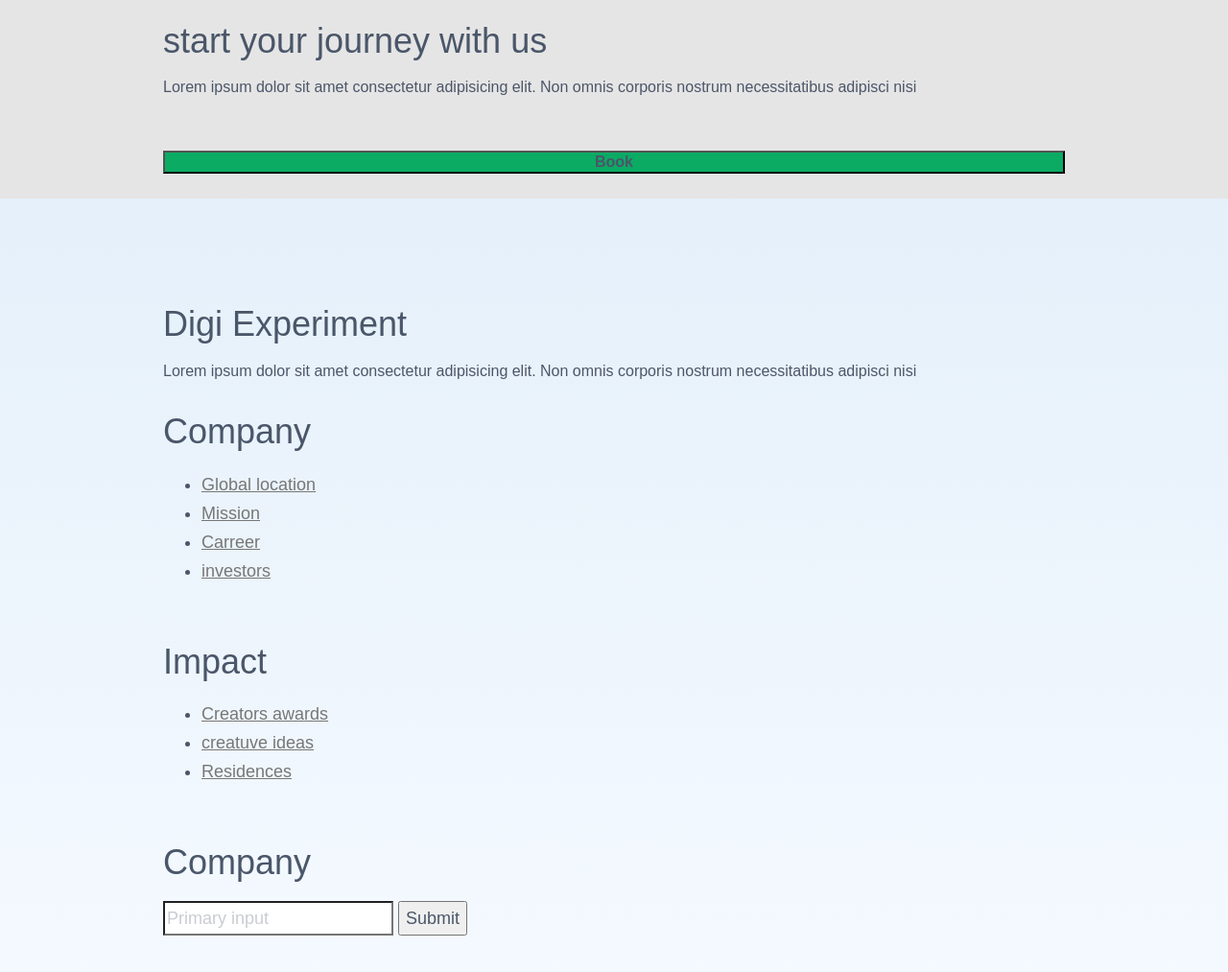
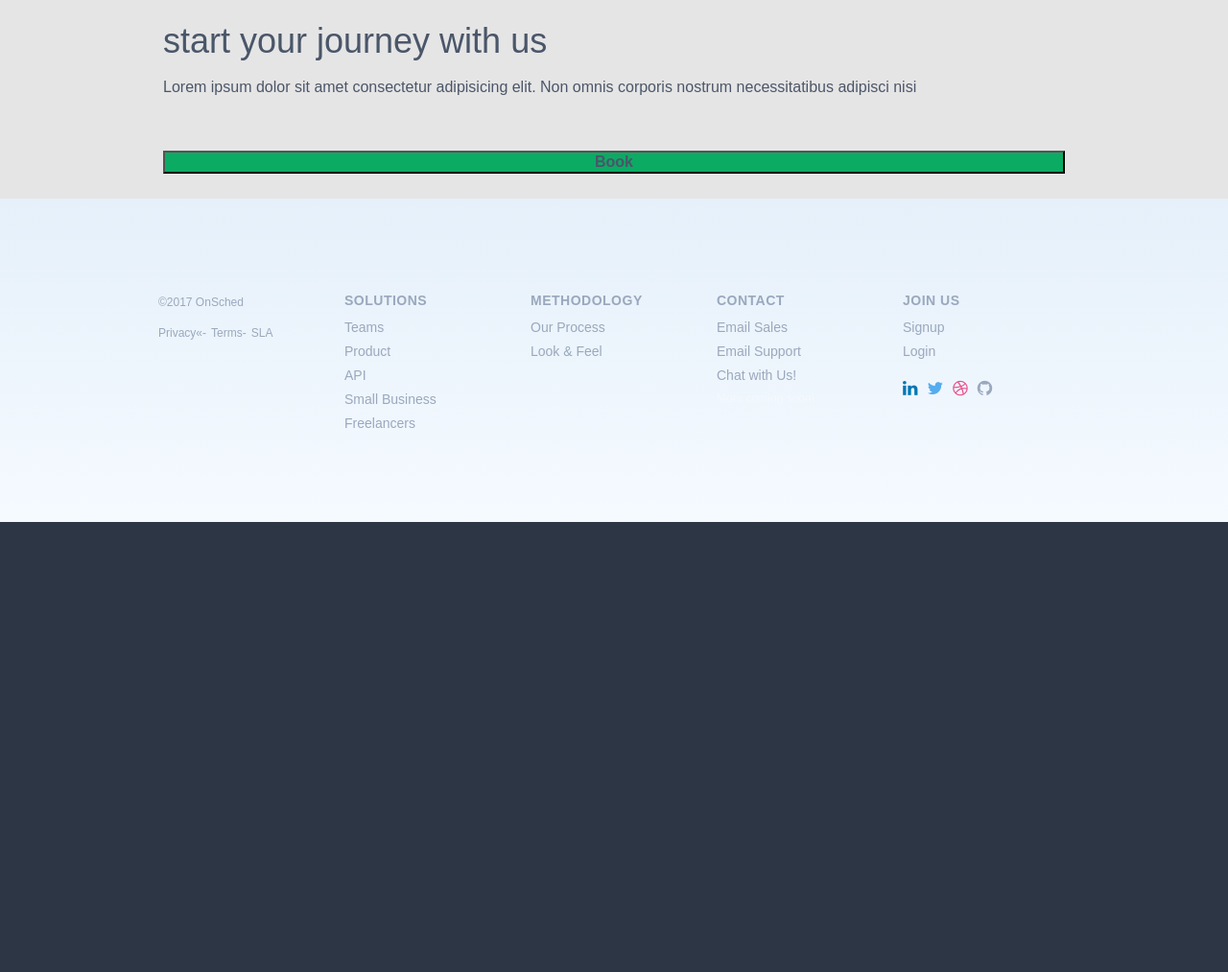
Before and after one commit to anwar254/digi-express, a plain HTML site: page pages/services.html in a window 1280 px wide. Shown: the part 5104-6117 px from the top of the page at 96% size. After the commit the page ends 5648 px from the top, so only its background shows below. Drawn offline with Linux system fonts and the light colour scheme; a web font is replaced by a local one.

Commit message:
updated the footer section

```diff
--- a/pages/services.html
+++ b/pages/services.html
@@ -372,57 +372,80 @@
                 </div>
             </section>
 
-            <footer class="footer dge-footer">
+            <footer class="footer">
                 <div class="container">
-                    <div class="columns">
-                        <div class="column is-two-fifths">
-                            <div class="heading">
-                                <h1 class="title is-size-4">Digi Experiment</h1>
-                                <p>Lorem ipsum dolor sit amet consectetur adipisicing elit. Non omnis corporis nostrum necessitatibus adipisci nisi</p>
+                    <div class="footer-row row">
+                        <div class="footer-mobile">
+                            <div class="footer-mobile-row clearfix"> <!-- MOBILE FOOTER MENU -->
+                                <div class="footer-mobile-col">
+                                    <a class="footer-mobile-link" href="enterprise.html">Large Accounts</a>
+                                    <a class="footer-mobile-link" href="process.html">Our Process</a>
+                                    <a class="footer-mobile-link" href="platform.html">Look &amp; Feel</a>
+                                    <a class="footer-mobile-link" href="pricing-slider/index.html">Pricing</a>
+                                </div>
+                                <div class="footer-mobile-col">
+                                    <a class="footer-mobile-link" href="sales.html">Email Sales</a>
+                                    <a class="footer-mobile-link" href="javascript:void(0)" style="cursor:pointer;" id="footerchat1">Chat with Us</a>
+                                    <a class="footer-mobile-link" href="https://app.onsched.com/portal">Login</a>
+                                    <a class="footer-mobile-link" href="https://app.onsched.com/custom/onboarding/">Signup</a>
+                                </div>
+                            </div>
+                            <div class="text-center"> <!-- DESKTOP FOOTER MENU -->
+                                <span class="footer-copyright">©2017 OnSched</span>
+                                <a class="footer-link" href="#">Privacy</a><span class="footer-link">-</span>
+                                <a class="footer-link" href="#">Terms</a><span class="footer-link">-</span>
+                                <a class="footer-link" href="#">SLA</a>
                             </div>
                         </div>
-                        <div class="column ">
-                            <div class="footer-list">
-                                <div class="footer_sub-title">
-                                    <h1 class="has-text-weight-bold">Company</h1>
-                                </div>
-
-                                <ul>
-                                    <li><a class="list-item">Global location</a></li>
-                                    <li><a class="list-item">Mission</a></li>
-                                    <li><a class="list-item">Carreer</a></li>
-                                    <li><a class="list-item">investors</a></li>
-                                </ul>
+                        <div class="col-md-5ths footer-logo-col">
+                            <span class="footer-copyright">©2017 OnSched</span>
+                            <div class="footer-legal">
+                                <a class="footer-link" href="#">Privacy«</a><span class="footer-link">-</span>
+                                <a class="footer-link" href="#">Terms</a><span class="footer-link">-</span>
+                                <a class="footer-link" href="#">SLA</a>
                             </div>
                         </div>
-                        <div class="column ">
-                            <div class="footer-list">
-                                <div class="footer_sub-title">
-                                    <h1 class="has-text-weight-bold">Impact</h1>
-                                </div>
-
-                                <ul>
-                                    <li><a class="list-item">Creators awards</a></li>
-                                    <li><a class="list-item">creatuve ideas</a></li>
-                                    <li><a class="list-item">Residences</a></li>
-                                </ul>
-                            </div>
+                        <div class="col-md-5ths footer-list-col">
+                            <ul class="footer-nav-col">
+                            <li class="footer-nav-heading">SOLUTIONS</li> <!-- Heading -->
+                                <li class="footer-nav-item"><a class="footer-link" href="team.html">Teams</a></li>
+                                <li class="footer-nav-item"><a class="footer-link" href="product.html">Product</a></li>
+                                <li class="footer-nav-item"><a class="footer-link" href="product.html">API</a></li>
+                                <li class="footer-nav-item"><a class="footer-link" href="idemo.html">Small Business</a></li>
+                                <li class="footer-nav-item"><a class="footer-link" href="idemo.html">Freelancers</a></li>
+                            </ul>
                         </div>
-                        <div class="column ">
-                            <div class="footer-list">
-                                <div class="footer_sub-title">
-                                    <h1 class="has-text-weight-bold">Company</h1>
-                                </div>
-
-                                <div class="control">
-                                    <input class="input is-primary" type="text" placeholder="Primary input">
-                                    <button class="button is-primary">Submit</button>
-                                </div>
-                            </div>
+                        <div class="col-md-5ths footer-list-col">
+                            <ul class="footer-nav-col">
+                            <li class="footer-nav-heading">METHODOLOGY</li> <!-- Heading -->
+                                <li class="footer-nav-item"><a class="footer-link" href="process.html">Our Process</a></li>
+                                <li class="footer-nav-item"><a class="footer-link" href="platform.html">Look &amp; Feel</a></li>
+                            </ul>
+                        </div>
+                        <div class="col-md-5ths footer-list-col">
+                            <ul class="footer-nav-col">
+                            <li class="footer-nav-heading">CONTACT</li><!-- Heading -->
+                                <li class="footer-nav-item"><a class="footer-link" href="sales.html">Email Sales</a></li>
+                                <li class="footer-nav-item"><a class="footer-link" href="support.html">Email Support</a></li>
+                                <li class="footer-nav-item"><a class="footer-link" href="javascript:void(0)" style="cursor:pointer;" id="footerchat2">Chat with Us!</a></li>
+                                <li class="footer-nav-item footer-coming-soon">More coming soon!</li>
+                            </ul>
+                        </div>
+                        <div class="col-md-5ths footer-list-col">
+                            <ul class="footer-nav-col">
+                                <li class="footer-nav-heading">JOIN US</li><!-- Heading -->
+                                <li class="footer-nav-item"><a class="footer-link" href="https://app.onsched.com/custom/onboarding/">Signup</a></li>
+                                <li class="footer-nav-item"><a class="footer-link" href="https://app.onsched.com/portal">Login</a></li>
+                                <li class="footer-nav-item">
+                                    <a href="https://www.linkedin.com/company/OnSched" class="footer-social-link" target="_blank"><i class="fa fa-linkedin"></i></a>
+                                    <a href="https://twitter.com/OnSched" class="footer-social-link" target="_blank"><i class="fa fa-twitter"></i></a>
+                                    <a href="https://dribbble.com/onsched" class="footer-social-link" target="_blank"><i class="fa fa-dribbble"></i></a>
+                                    <a href="https://github.com/onsched" class="footer-social-link" target="_blank"><i class="fa fa-github"></i></a>
+                                </li>
+                            </ul>
                         </div>
                     </div>
                 </div>
-
             </footer>
         </main>
         <script src="../js/main.js"></script>
```
